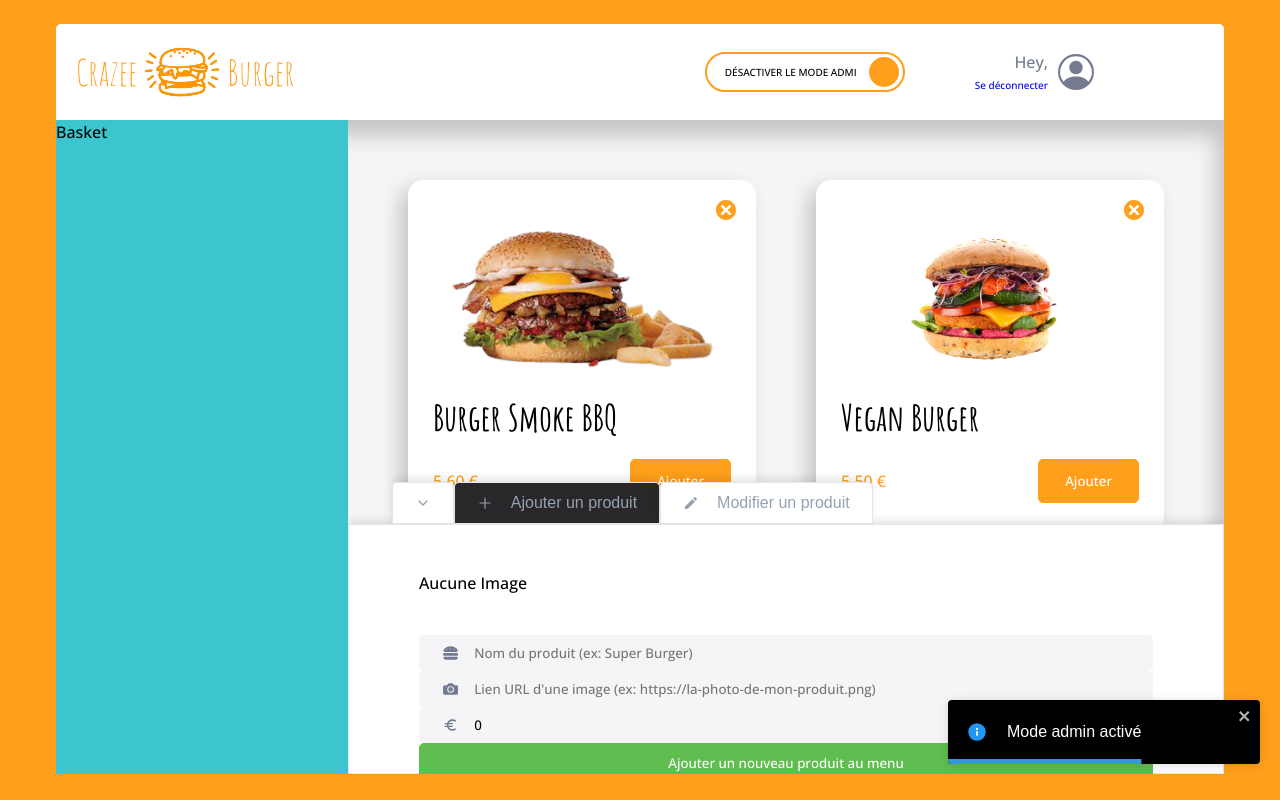
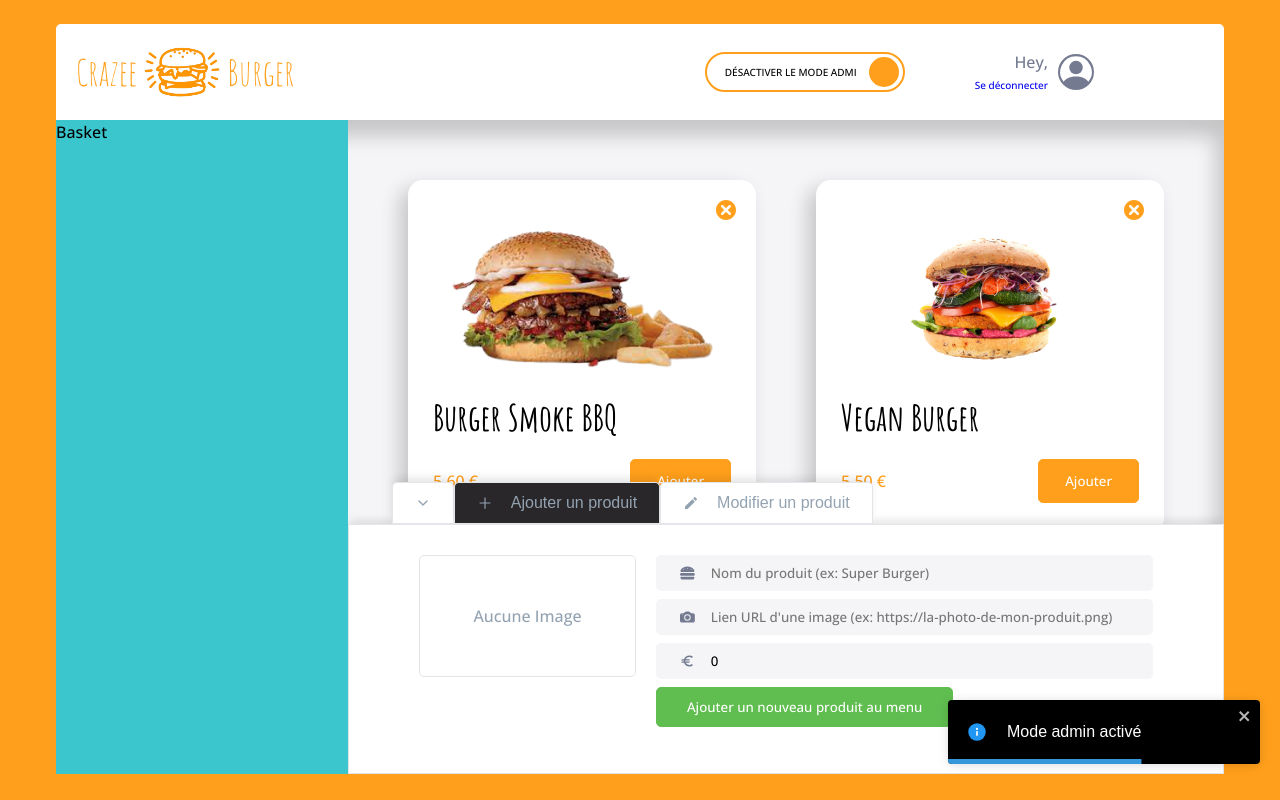
Before and after one commit to clairedornic/crazee-burger, a React (Vite) app: page /order in a window 1280 px wide. Both pictures are taken after a click on the label 804 px from the left and 71 px from the top of the page. Built offline with nearby package versions, Linux system fonts and the light colour scheme.

Commit message:
style: add the style to the add product form

```diff
--- a/src/components/pages/order/Main/Admin/AddProduct/AddProduct.tsx
+++ b/src/components/pages/order/Main/Admin/AddProduct/AddProduct.tsx
@@ -60,8 +60,10 @@ export const AddProduct = () => {
   return (
     <AddProductStyled>
       <div className="img-container">
-        <p>Aucune Image</p>
-        <img src="" alt="" title="" />
+        <span className="img-frame">
+          <p>Aucune Image</p>
+          <img src="" alt="" title="" />
+        </span>
       </div>
       <div className="infos-container">
         {addProductFormInputs.map((input, index) => (
@@ -71,9 +73,7 @@ export const AddProduct = () => {
             onChange={(e) => handleInputChange(e, input.id)}
             placeholder={input.placeholder}
             Icon={input.Icon}
-            $textColor="#A7A8AD"
-            $iconColor={theme.colors.gray}
-            $bgColor={theme.colors.lightGray}
+            className="add-product-inputs"
             required
           />
         ))}
@@ -96,6 +96,44 @@ export const AddProduct = () => {
 };
 
 const AddProductStyled = styled.div`
+  display: flex;
+  align-items: center;
+  gap: 20px;
+
+  .img-container {
+    align-self: flex-start;
+
+    .img-frame {
+      display: flex;
+      justify-content: center;
+      align-items: center;
+      border: 1px solid ${theme.colors.extraLightGray};
+      width: 215px;
+      height: 120px;
+      border-radius: ${theme.borderRadius.round};
+
+      p {
+        font-size: 16px;
+        color: ${theme.colors.mediumGray};
+      }
+
+      img {
+        object-fit: contain;
+      }
+    }
+  }
+
+  .infos-container {
+    display: flex;
+    flex-direction: column;
+    width: 100%;
+    gap: 8px;
+  }
+
+  .submit-container {
+    width: fit-content;
+  }
+
   .add-product-button {
     background: ${theme.colors.green};
     border: 1px solid ${theme.colors.green};
```
